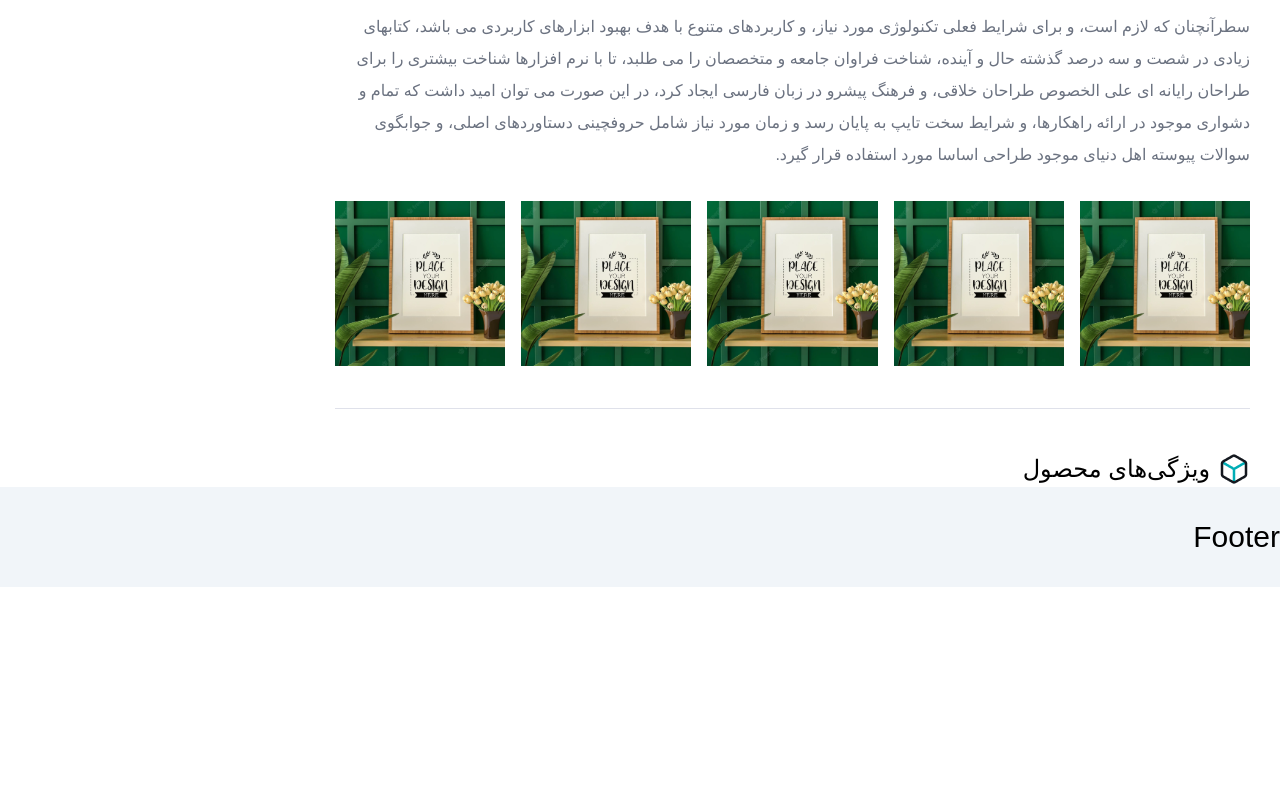
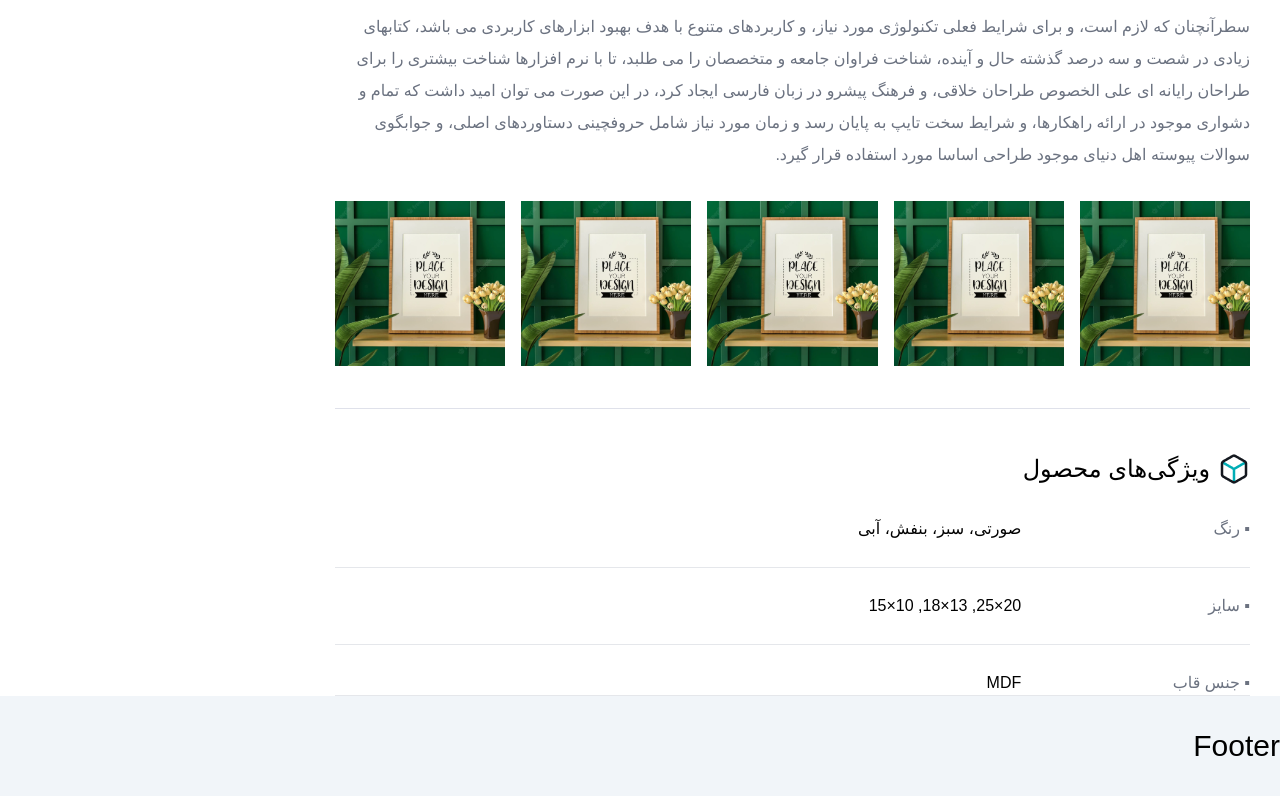
Before and after one commit to TechNullogy/Simple-Shop, a website built with Vite: page src/pages/single-product.html in a window 1280 px wide. Shown: the part 1146-1942 px from the top of the page. Before the commit the page ends 1733 px from the top, so only its background shows below. Built offline with nearby package versions, Linux system fonts and the light colour scheme; a web font is replaced by a local one.

Commit message:
feat: add attributes list

```diff
--- a/src/pages/single-product.html
+++ b/src/pages/single-product.html
@@ -286,12 +286,31 @@
 
                 <!-- details -->
                 <div class="flex flex-col basis-3/4 justify-start">
+
                     <!-- title -->
                     <div class="flex justify-start items-center">
                         <img src="../assets/images/icons/box.png" alt="Notebook Icon" class="w-[32px] h-[32px]">
                         <h2 class="pr-2 text-[24px]">ویژگی‌های محصول</h2>
                     </div>
                     <!-- ./title -->
+
+                    <!-- attributes -->
+                    <ul class="list-disc list-inside mt-[30px]">
+                        <li class="flex justify-start border-b py-[26px] pt-0">
+                            <div class="basis-1/4 text-gray-500">▪ رنگ</div>
+                            <div>صورتی، سبز، بنفش، آبی</div>
+                        </li>
+                        <li class="flex justify-start border-b py-[26px]">
+                            <div class="basis-1/4 text-gray-500">▪ سایز</div>
+                            <div>20×25, 13×18, 10×15</div>
+                        </li>
+                        <li class="flex justify-start border-b py-[26px] pb-0">
+                            <div class="basis-1/4 text-gray-500">▪ جنس قاب</div>
+                            <div>MDF</div>
+                        </li>
+                    </ul>
+                    <!-- ./attributes -->
+
                 </div>
                 <!-- ./details -->
 
```
